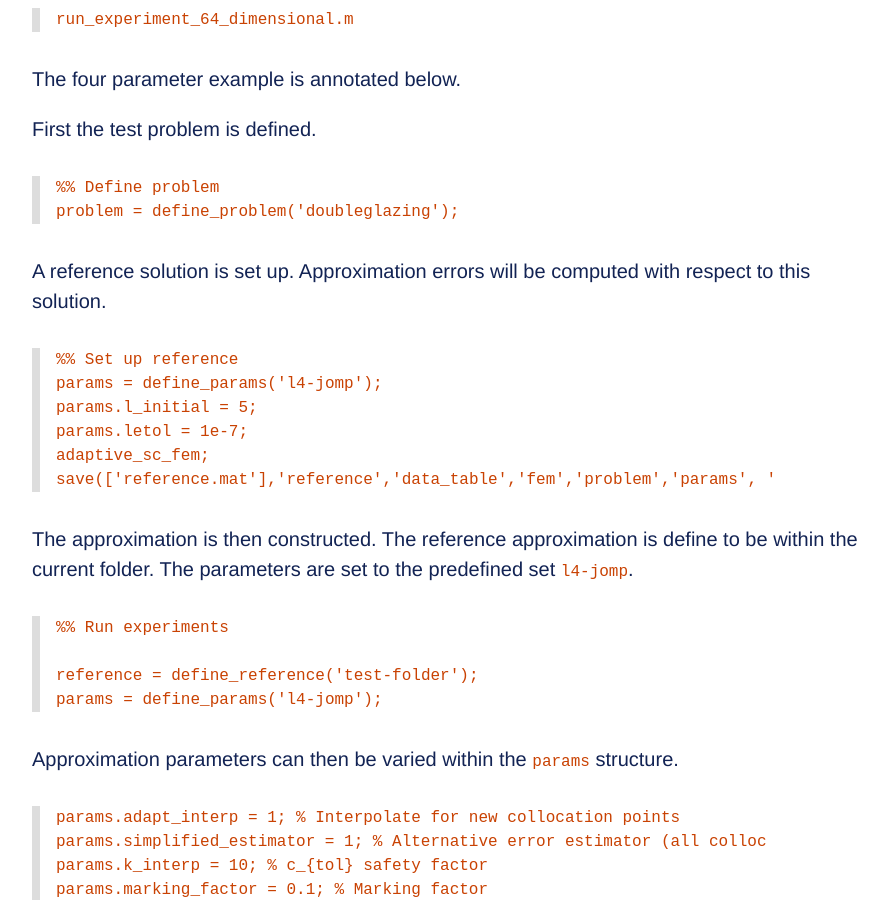
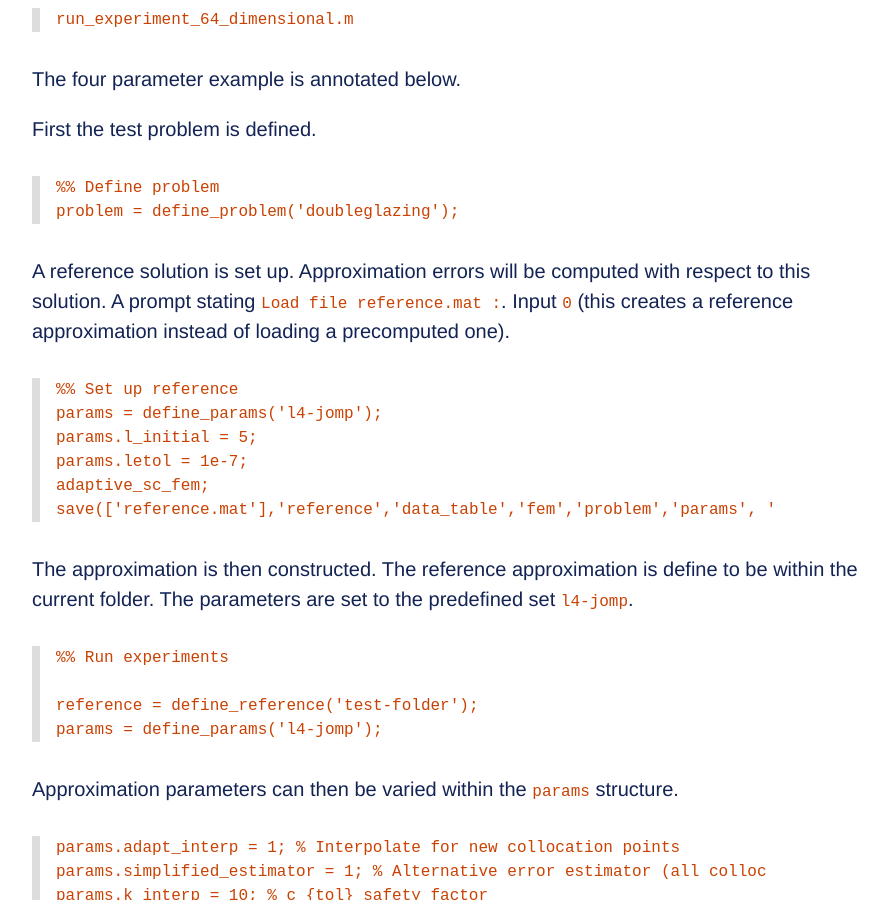
Before and after one commit to benmkent/benmkent.github.io, a Jekyll site: the page built from _posts/adaptivescfemcoderelease/2023-05-29-coderelease.md, in a window 1280 px wide and 900 px high, scrolled down 1143 px. Shown: the whole window, without its empty margins (112-1000 px from the left). Built offline with Jekyll 4.4.1, drawn with Linux system fonts in a browser that asks for light colours.

Commit message:
Update 2023-05-29-coderelease.md

````diff
--- a/_posts/adaptivescfemcoderelease/2023-05-29-coderelease.md
+++ b/_posts/adaptivescfemcoderelease/2023-05-29-coderelease.md
@@ -31,7 +31,8 @@ First the test problem is defined.
 %% Define problem
 problem = define_problem('doubleglazing');
 ```
-A reference solution is set up. Approximation errors will be computed with respect to this solution.
+A reference solution is set up. Approximation errors will be computed with respect to this solution. A prompt stating
+```Load file reference.mat :```. Input ```0``` (this creates a reference approximation instead of loading a precomputed one).
 ```matlab
 %% Set up reference
 params = define_params('l4-jomp');
````
